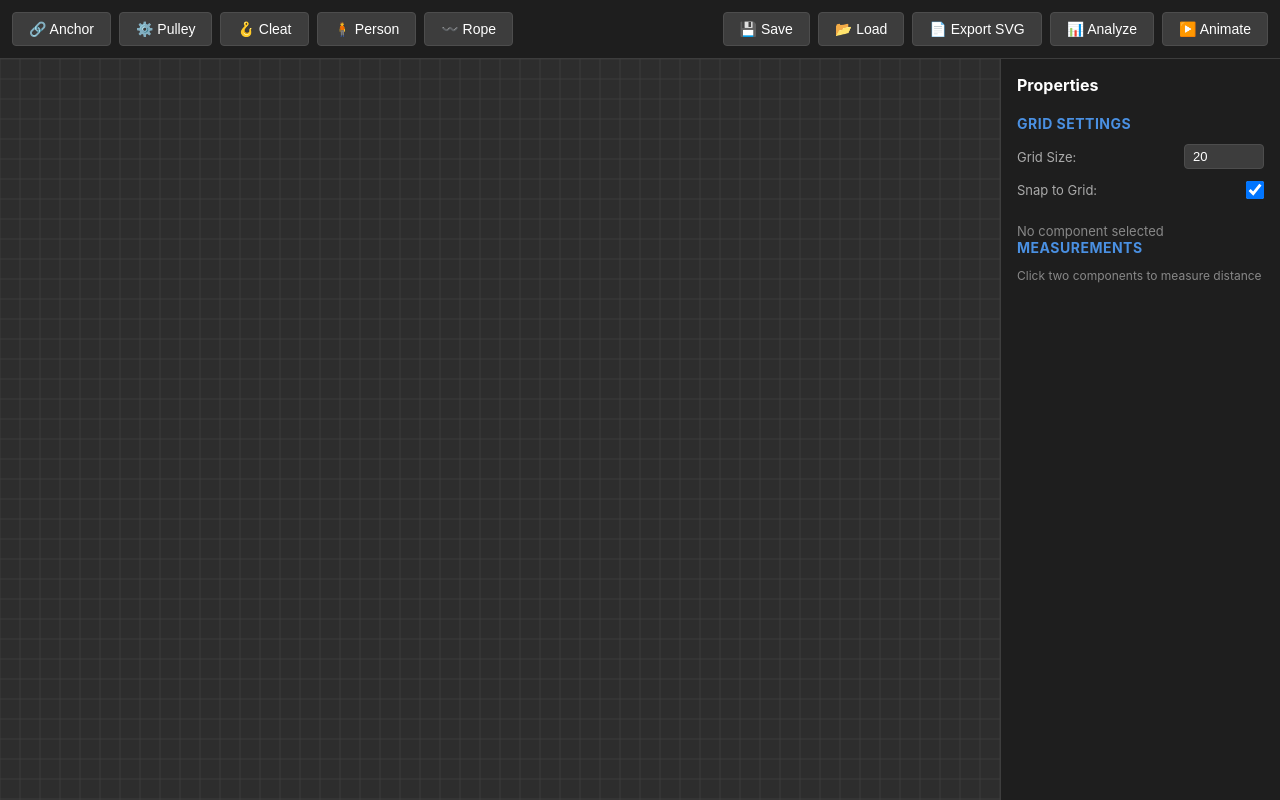
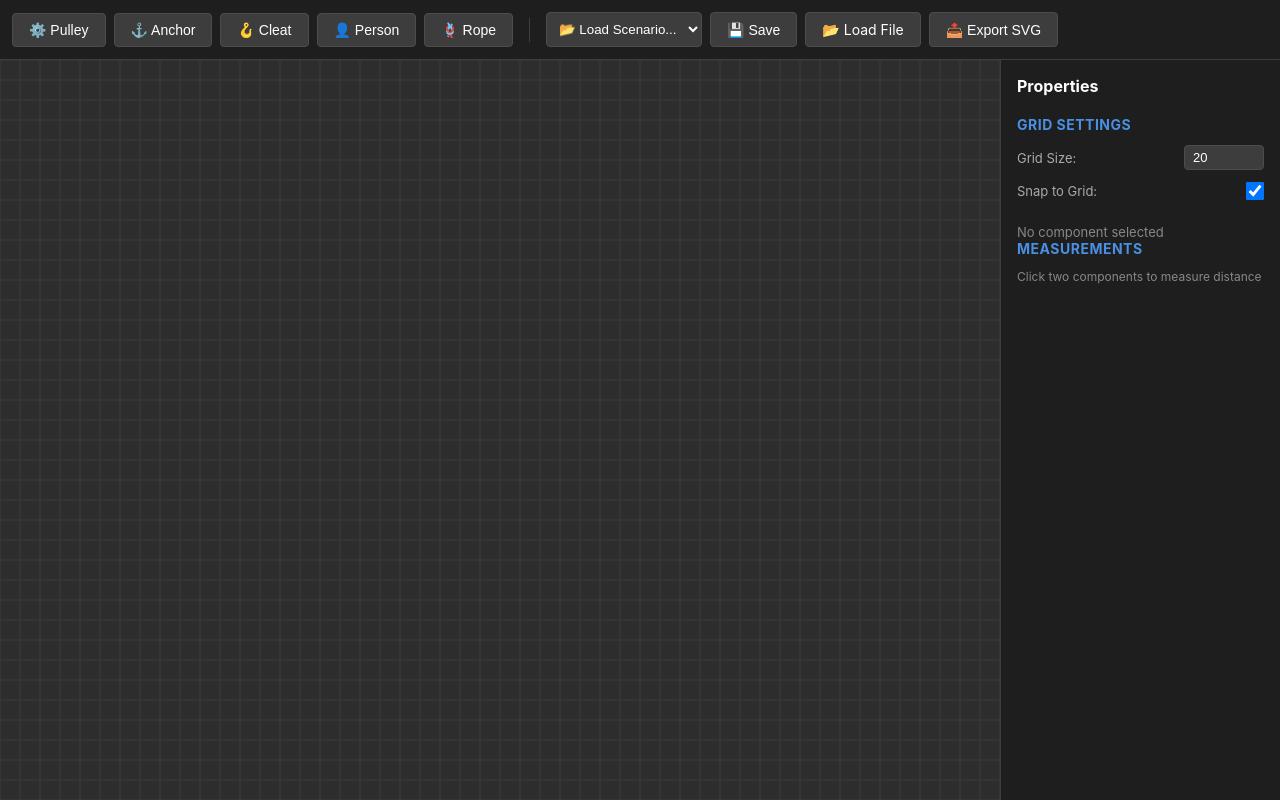
Before and after one commit to dhagan/pulley-deck-sketcher, a React (Vite) app: page / in a window 1280 px wide. Built offline with nearby package versions, Linux system fonts and the light colour scheme.

Commit message:
Implement pulley orientation and fix build errors

```diff
--- a/src/App.tsx
+++ b/src/App.tsx
@@ -19,56 +19,64 @@ const App: React.FC = () => {
     const [toolMode, setToolMode] = useState<ToolMode>('select');
     const [ropeStart, setRopeStart] = useState<string | null>(null);
 
-    const addComponent = (type: ComponentType) => {
-        if (type === ComponentType.ROPE) {
-            setToolMode('rope');
-            setRopeStart(null);
-            return;
-        }
+    const createComponentId = (type: string) => `${type}-${Date.now()}`;
+    const defaultPosition = { x: 400, y: 300 };
 
-        const id = `${type}-${Date.now()}`;
-        const position = { x: 400, y: 300 };
-
-        if (type === ComponentType.PULLEY) {
+    const handleAddPulley = () => {
+        const id = createComponentId('pulley');
         const pulley: PulleyComponent = {
             id,
             type: ComponentType.PULLEY,
-                position,
+            position: defaultPosition,
             diameter: 60,
             sheaves: 1,
             hasBecket: false,
+            rotation: 0,
             attachmentPoints: {
-                    top: { x: position.x, y: position.y - 40 },
-                    bottom: { x: position.x, y: position.y + 40 },
+                top: { x: defaultPosition.x, y: defaultPosition.y - 40 },
+                bottom: { x: defaultPosition.x, y: defaultPosition.y + 40 },
             },
         };
         setSystem(prev => ({ ...prev, components: [...prev.components, pulley] }));
-        } else if (type === ComponentType.ANCHOR) {
+    };
+
+    const handleAddAnchor = () => {
+        const id = createComponentId('anchor');
         const anchor: AnchorComponent = {
             id,
             type: ComponentType.ANCHOR,
-                position,
+            position: defaultPosition,
             label: `A${system.components.filter(c => c.type === ComponentType.ANCHOR).length + 1}`,
         };
         setSystem(prev => ({ ...prev, components: [...prev.components, anchor] }));
-        } else if (type === ComponentType.CLEAT) {
+    };
+
+    const handleAddCleat = () => {
+        const id = createComponentId('cleat');
         const cleat: CleatComponent = {
             id,
             type: ComponentType.CLEAT,
-                position,
+            position: defaultPosition,
             label: `Cleat ${system.components.filter(c => c.type === ComponentType.CLEAT).length + 1}`,
         };
         setSystem(prev => ({ ...prev, components: [...prev.components, cleat] }));
-        } else if (type === ComponentType.PERSON) {
+    };
+
+    const handleAddPerson = () => {
+        const id = createComponentId('person');
         const person: PersonComponent = {
             id,
             type: ComponentType.PERSON,
-                position,
+            position: defaultPosition,
             label: 'Person',
             pulling: false,
         };
         setSystem(prev => ({ ...prev, components: [...prev.components, person] }));
-        }
+    };
+
+    const handleAddRope = () => {
+        setToolMode('rope');
+        setRopeStart(null);
     };
 
     const handleComponentClick = (id: string) => {
@@ -95,12 +103,8 @@ const App: React.FC = () => {
         saveSystem(system);
     };
 
-    const handleLoad = async () => {
-        const input = document.createElement('input');
-        input.type = 'file';
-        input.accept = '.json';
-        input.onchange = async (e) => {
-            const file = (e.target as HTMLInputElement).files?.[0];
+    const handleLoad = async (e: React.ChangeEvent<HTMLInputElement>) => {
+        const file = e.target.files?.[0];
         if (file) {
             const loaded = await loadSystem(file);
             if (loaded) {
@@ -108,7 +112,9 @@ const App: React.FC = () => {
             }
         }
     };
-        input.click();
+
+    const handleLoadScenario = (newSystem: SystemState) => {
+        setSystem(newSystem);
     };
 
     const handleExport = () => {
@@ -118,10 +124,15 @@ const App: React.FC = () => {
     return (
         <div className="app">
             <Toolbar
-                onAddComponent={addComponent}
+                onAddPulley={handleAddPulley}
+                onAddAnchor={handleAddAnchor}
+                onAddCleat={handleAddCleat}
+                onAddPerson={handleAddPerson}
+                onAddRope={handleAddRope}
                 onSave={handleSave}
                 onLoad={handleLoad}
-                onExport={handleExport}
+                onLoadScenario={handleLoadScenario}
+                onExportSVG={handleExport}
                 toolMode={toolMode}
                 ropeStart={ropeStart}
             />
--- a/src/components/Toolbar.tsx
+++ b/src/components/Toolbar.tsx
@@ -1,69 +1,89 @@
 import React from 'react';
-import { ComponentType } from '../types';
+import { SystemState } from '../types';
+import { scenarios } from '../utils/scenarios';
 
 interface ToolbarProps {
-    onAddComponent: (type: ComponentType) => void;
+    onAddPulley: () => void;
+    onAddAnchor: () => void;
+    onAddCleat: () => void;
+    onAddPerson: () => void;
+    onAddRope: () => void;
     onSave: () => void;
-    onLoad: () => void;
-    onExport: () => void;
+    onLoad: (e: React.ChangeEvent<HTMLInputElement>) => void;
+    onLoadScenario: (system: SystemState) => void;
+    onExportSVG: () => void;
     toolMode: 'select' | 'rope';
     ropeStart: string | null;
 }
 
-const Toolbar: React.FC<ToolbarProps> = ({ onAddComponent, onSave, onLoad, onExport, toolMode, ropeStart }) => {
+const Toolbar: React.FC<ToolbarProps> = ({
+    onAddPulley,
+    onAddAnchor,
+    onAddCleat,
+    onAddPerson,
+    onAddRope,
+    onSave,
+    onLoad,
+    onLoadScenario,
+    onExportSVG,
+    toolMode,
+    ropeStart,
+}) => {
     return (
         <div className="toolbar">
-            <button
-                className="toolbar-button"
-                onClick={() => onAddComponent(ComponentType.ANCHOR)}
-                title="Add Anchor Point"
-            >
-                🔗 Anchor
-            </button>
-            <button
-                className="toolbar-button"
-                onClick={() => onAddComponent(ComponentType.PULLEY)}
-                title="Add Pulley"
-            >
-                ⚙️ Pulley
-            </button>
-            <button
-                className="toolbar-button"
-                onClick={() => onAddComponent(ComponentType.CLEAT)}
-                title="Add Cleat"
-            >
-                🪝 Cleat
-            </button>
-            <button
-                className="toolbar-button"
-                onClick={() => onAddComponent(ComponentType.PERSON)}
-                title="Add Person"
-            >
-                🧍 Person
-            </button>
-            <button
-                className={`toolbar-button ${toolMode === 'rope' ? 'active' : ''}`}
-                onClick={() => onAddComponent(ComponentType.ROPE)}
-                title="Add Rope (click start, then end)"
-            >
-                〰️ Rope {ropeStart && '(1/2)'}
-            </button>
-            <div style={{ flex: 1 }} />
-            <button className="toolbar-button" onClick={onSave} title="Save System">
-                💾 Save
-            </button>
-            <button className="toolbar-button" onClick={onLoad} title="Load System">
-                📂 Load
-            </button>
-            <button className="toolbar-button" onClick={onExport} title="Export Drawing">
-                📄 Export SVG
-            </button>
-            <button className="toolbar-button" title="Analyze System">
-                📊 Analyze
-            </button>
-            <button className="toolbar-button" title="Animate">
-                ▶️ Animate
-            </button>
+            <div className="toolbar-group" style={{ display: 'flex', gap: '8px' }}>
+                <button className="toolbar-button" onClick={onAddPulley} title="Add Pulley">⚙️ Pulley</button>
+                <button className="toolbar-button" onClick={onAddAnchor} title="Add Anchor">⚓ Anchor</button>
+                <button className="toolbar-button" onClick={onAddCleat} title="Add Cleat">🪝 Cleat</button>
+                <button className="toolbar-button" onClick={onAddPerson} title="Add Person">👤 Person</button>
+                <button
+                    className={`toolbar-button ${toolMode === 'rope' ? 'active' : ''}`}
+                    onClick={onAddRope}
+                    title="Add Rope (Click start component, then end component)"
+                >
+                    🪢 Rope {ropeStart ? '(Select End)' : ''}
+                </button>
+            </div>
+
+            <div className="toolbar-separator" style={{ width: '1px', height: '24px', background: '#3d3d3d', margin: '0 8px' }}></div>
+
+            <div className="toolbar-group" style={{ display: 'flex', gap: '8px' }}>
+                <select
+                    className="toolbar-select"
+                    onChange={(e) => {
+                        const scenario = scenarios.find(s => s.name === e.target.value);
+                        if (scenario) {
+                            onLoadScenario(scenario.system);
+                            e.target.value = ""; // Reset selection
+                        }
+                    }}
+                    style={{
+                        background: '#3d3d3d',
+                        border: '1px solid #4d4d4d',
+                        borderRadius: '4px',
+                        padding: '8px',
+                        color: '#fff',
+                        cursor: 'pointer'
+                    }}
+                >
+                    <option value="">📂 Load Scenario...</option>
+                    {scenarios.map(s => (
+                        <option key={s.name} value={s.name}>{s.name}</option>
+                    ))}
+                </select>
+
+                <button className="toolbar-button" onClick={onSave} title="Save to JSON">💾 Save</button>
+                <label className="toolbar-button" style={{ cursor: 'pointer' }} title="Load from JSON">
+                    📂 Load File
+                    <input
+                        type="file"
+                        accept=".json"
+                        onChange={onLoad}
+                        style={{ display: 'none' }}
+                    />
+                </label>
+                <button className="toolbar-button" onClick={onExportSVG} title="Export as SVG">📤 Export SVG</button>
+            </div>
         </div>
     );
 };
--- a/src/types.ts
+++ b/src/types.ts
@@ -19,6 +19,7 @@ export interface PulleyComponent {
     diameter: number;
     sheaves: 1 | 2 | 3;
     hasBecket: boolean;
+    rotation: number; // Rotation in degrees
     attachmentPoints: {
         top: Point;
         bottom: Point;
--- a/src/utils/geometry.ts
+++ b/src/utils/geometry.ts
@@ -3,7 +3,6 @@
  */
 export function calculateTangentPoints(
     lineStart: { x: number; y: number },
-    lineEnd: { x: number; y: number },
     circleCenter: { x: number; y: number },
     circleRadius: number
 ): { entry: { x: number; y: number }; exit: { x: number; y: number } } | null {
@@ -43,11 +42,9 @@ export function calculateRopePath(
 
     for (let i = 0; i < pulleys.length; i++) {
         const pulley = pulleys[i];
-        const nextPoint = i < pulleys.length - 1 ? pulleys[i + 1].position : end;
 
         const tangents = calculateTangentPoints(
             currentPoint,
-            nextPoint,
             pulley.position,
             pulley.diameter / 2
         );
--- /dev/null
+++ b/src/utils/scenarios.ts
@@ -0,0 +1,153 @@
+import { SystemState, ComponentType, PulleyComponent, AnchorComponent, RopeComponent } from '../types';
+
+export interface Scenario {
+    name: string;
+    description: string;
+    system: SystemState;
+}
+
+export const scenarios: Scenario[] = [
+    {
+        name: "2:1 Purchase",
+        description: "Simple 2:1 mechanical advantage system with one moving pulley.",
+        system: {
+            gridSize: 20,
+            snapToGrid: true,
+            selectedId: null,
+            components: [
+                {
+                    id: "anchor-1",
+                    type: ComponentType.ANCHOR,
+                    position: { x: 100, y: 100 },
+                    label: "Head"
+                } as AnchorComponent,
+                {
+                    id: "pulley-1",
+                    type: ComponentType.PULLEY,
+                    position: { x: 100, y: 300 },
+                    diameter: 60,
+                    sheaves: 1,
+                    hasBecket: true,
+                    rotation: 0,
+                    attachmentPoints: {
+                        top: { x: 100, y: 270 },
+                        bottom: { x: 100, y: 330 },
+                        becket: { x: 100, y: 340 }
+                    }
+                } as PulleyComponent,
+                {
+                    id: "rope-1",
+                    type: ComponentType.ROPE,
+                    startId: "anchor-1",
+                    endId: "pulley-1",
+                    routeThrough: ["pulley-1"],
+                    tension: 100
+                } as RopeComponent
+            ]
+        }
+    },
+    {
+        name: "3:1 Purchase",
+        description: "Standard 3:1 system using a double pulley and a single pulley.",
+        system: {
+            gridSize: 20,
+            snapToGrid: true,
+            selectedId: null,
+            components: [
+                {
+                    id: "anchor-top",
+                    type: ComponentType.ANCHOR,
+                    position: { x: 200, y: 100 },
+                    label: "Fixed Point"
+                } as AnchorComponent,
+                {
+                    id: "pulley-double",
+                    type: ComponentType.PULLEY,
+                    position: { x: 200, y: 160 },
+                    diameter: 60,
+                    sheaves: 2,
+                    hasBecket: true,
+                    rotation: 0,
+                    attachmentPoints: {
+                        top: { x: 200, y: 130 },
+                        bottom: { x: 200, y: 190 },
+                        becket: { x: 200, y: 200 }
+                    }
+                } as PulleyComponent,
+                {
+                    id: "pulley-single",
+                    type: ComponentType.PULLEY,
+                    position: { x: 200, y: 400 },
+                    diameter: 60,
+                    sheaves: 1,
+                    hasBecket: false,
+                    rotation: 0,
+                    attachmentPoints: {
+                        top: { x: 200, y: 370 },
+                        bottom: { x: 200, y: 430 }
+                    }
+                } as PulleyComponent,
+                {
+                    id: "rope-main",
+                    type: ComponentType.ROPE,
+                    startId: "pulley-double", // Becket on double pulley
+                    endId: "pulley-double", // Pulling end
+                    routeThrough: ["pulley-single", "pulley-double"],
+                    tension: 50
+                } as RopeComponent
+            ]
+        }
+    },
+    {
+        name: "4:1 Purchase",
+        description: "4:1 system using two double pulleys.",
+        system: {
+            gridSize: 20,
+            snapToGrid: true,
+            selectedId: null,
+            components: [
+                {
+                    id: "anchor-main",
+                    type: ComponentType.ANCHOR,
+                    position: { x: 400, y: 100 },
+                    label: "Mast"
+                } as AnchorComponent,
+                {
+                    id: "pulley-upper",
+                    type: ComponentType.PULLEY,
+                    position: { x: 400, y: 160 },
+                    diameter: 60,
+                    sheaves: 2,
+                    hasBecket: false,
+                    rotation: 0,
+                    attachmentPoints: {
+                        top: { x: 400, y: 130 },
+                        bottom: { x: 400, y: 190 }
+                    }
+                } as PulleyComponent,
+                {
+                    id: "pulley-lower",
+                    type: ComponentType.PULLEY,
+                    position: { x: 400, y: 400 },
+                    diameter: 60,
+                    sheaves: 2,
+                    hasBecket: true,
+                    rotation: 0,
+                    attachmentPoints: {
+                        top: { x: 400, y: 370 },
+                        bottom: { x: 400, y: 430 },
+                        becket: { x: 400, y: 440 }
+                    }
+                } as PulleyComponent,
+                {
+                    id: "rope-system",
+                    type: ComponentType.ROPE,
+                    startId: "pulley-lower", // Becket on lower
+                    endId: "pulley-upper", // Pulling end
+                    routeThrough: ["pulley-upper", "pulley-lower", "pulley-upper"],
+                    tension: 25
+                } as RopeComponent
+            ]
+        }
+    }
+];
```
Also changed, not shown: src/components/PropertiesPanel.tsx (+11 -1 lines), src/components/shapes/Pulley.tsx (+11 -10 lines). Lines whose indentation alone changed are shown as unchanged.
